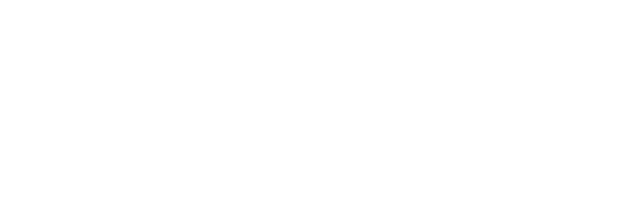
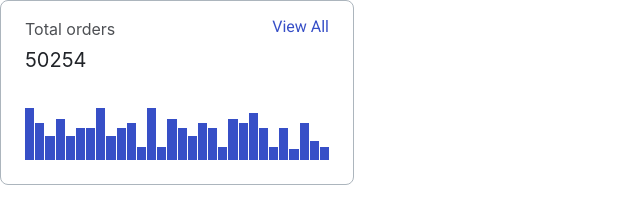
Before and after one commit to js-tasks-ru/htmlcss-20240412_kontakt-herman, a website: page 04-lection2/01-histogram/index.html in a window 1280 px wide. Shown: the whole page, without its empty margins (0-640 px from the left). Drawn offline with Linux system fonts and the light colour scheme.

Commit message:
dz-4 create histogram and skeleton components

```diff
--- a/04-lection2/01-histogram/histogram.css
+++ b/04-lection2/01-histogram/histogram.css
@@ -0,0 +1,59 @@
+.histogram {
+    box-sizing: border-box;
+    display: flex;
+    flex-direction: column;
+    width: 354px;
+    height: 185px;
+    gap: 0px;
+    border: 1px solid var(--grey-3);
+    border-radius: 8px;
+    padding: 16px 24px 24px 24px;
+}
+
+.histogram__title {
+    display: flex;
+    justify-content: space-between;
+    margin-bottom: 6px;
+}
+
+.histogram__title-text {
+    font-family: 'Inter', sans-serif;
+    font-size: 16px;
+    font-weight: 400;
+    line-height: 24px;
+    opacity: 0.8;
+    color: var(--black);
+}
+
+.histogram__bottom {
+    display: flex;
+    flex: auto;
+    align-items: end;
+    gap: 1px;
+}
+
+.histogram__item {
+    border: 1px solid var(--blue);
+    background-color: var(--blue);
+    width: 9px;
+}
+
+.histogram__counter {
+    font-family: 'Inter', sans-serif;
+    font-size: 20px;
+    font-weight: 400;
+    line-height: 26px;
+    text-align: left;
+    margin: 0;
+    color: var(--black);
+}
+
+
+.histogram__link {
+    color: var(--blue);
+    text-decoration: none;
+}
+
+.histogram__link:active {
+    text-decoration: none;
+}
--- a/04-lection2/01-histogram/index.html
+++ b/04-lection2/01-histogram/index.html
@@ -6,6 +6,48 @@
         <link rel="stylesheet" href="./histogram.css">
     </head>
     <body>
-
+        <div class="histogram">
+            <div>
+                <div class="histogram__title">
+                    <span class="histogram__title-text">Total orders</span>
+                    <a class="histogram__link" href="#">View All</a>
+                </div>
+                <div class="histogram__sub-title">
+                    <h4 class="histogram__counter">50254</h4>
+                </div>
+            </div>
+            <div class="histogram__bottom">
+                <div style="height: 50px" class="histogram__item"></div>
+                <div style="height: 35px" class="histogram__item"></div>
+                <div style="height: 22px" class="histogram__item"></div>
+                <div style="height: 39px" class="histogram__item"></div>
+                <div style="height: 22px" class="histogram__item"></div>
+                <div style="height: 30px" class="histogram__item"></div>
+                <div style="height: 30px" class="histogram__item"></div>
+                <div style="height: 50px" class="histogram__item"></div>
+                <div style="height: 22px" class="histogram__item"></div>
+                <div style="height: 30px" class="histogram__item"></div>
+                <div style="height: 35px" class="histogram__item"></div>
+                <div style="height: 11px" class="histogram__item"></div>
+                <div style="height: 50px" class="histogram__item"></div>
+                <div style="height: 11px" class="histogram__item"></div>
+                <div style="height: 39px" class="histogram__item"></div>
+                <div style="height: 30px" class="histogram__item"></div>
+                <div style="height: 22px" class="histogram__item"></div>
+                <div style="height: 35px" class="histogram__item"></div>
+                <div style="height: 30px" class="histogram__item"></div>
+                <div style="height: 11px" class="histogram__item"></div>
+                <div style="height: 39px" class="histogram__item"></div>
+                <div style="height: 35px" class="histogram__item"></div>
+                <div style="height: 45px" class="histogram__item"></div>
+                <div style="height: 30px" class="histogram__item"></div>
+                <div style="height: 11px" class="histogram__item"></div>
+                <div style="height: 30px" class="histogram__item"></div>
+                <div style="height: 9px" class="histogram__item"></div>
+                <div style="height: 35px" class="histogram__item"></div>
+                <div style="height: 17px" class="histogram__item"></div>
+                <div style="height: 11px" class="histogram__item"></div>
+            </div>
+        </div>
     </body>
 </html>
--- a/04-lection2/02-skeleton/skeleton.css
+++ b/04-lection2/02-skeleton/skeleton.css
@@ -0,0 +1,48 @@
+.skeleton {
+    box-sizing: border-box;
+    padding: 32px 40px 32px 24px;
+    width: 579px;
+    height: 192px;
+    background: var(--white);
+    border: 1px solid var(--grey-3);
+    border-radius: 8px;
+}
+
+.skeleton__top {
+    display: flex;
+    align-items: center;
+    margin-bottom: 24px;
+}
+
+.skeleton__circle {
+    margin-right: 16px;
+    width: 64px;
+    height: 64px;
+    background: var(--grey-2);
+    border-radius: 50%;
+}
+
+.skeleton__bootom {
+    display: flex;
+    flex-direction: column;
+    gap: 8px;
+}
+
+.skeleton__rectangles-container {
+    display: flex;
+    flex-direction: column;
+    gap: 8px;
+}
+
+.skeleton__rectangle-item {
+    height: 20px;
+    background: linear-gradient(92.51deg, #DDE2E5 6.44%, #E2E6E8 38.47%, #F3F5F5 56.48%, #E3E7EA 77.5%, #DDE2E5 102.52%);
+}
+
+.skeleton__rectangle-item_short {
+    width: 172px;
+}
+
+.skeleton__rectangle-item_midle {
+    width: 257px;
+}
--- a/assets/css/main.css
+++ b/assets/css/main.css
@@ -1,4 +1,8 @@
 @import '../fonts/fonts.css';
+
+@import url('../../04-lection2/01-histogram/histogram.css');
+@import url('../../04-lection2/02-skeleton/skeleton.css');
+@import url('../../04-lection2/02-skeleton/skeleton.css');
 
 @import url('../../components/page/page.css');
 @import url('../../components/header/header.css');
```
Also changed, not shown: 04-lection2/02-skeleton/index.html (+13 -1 lines).
